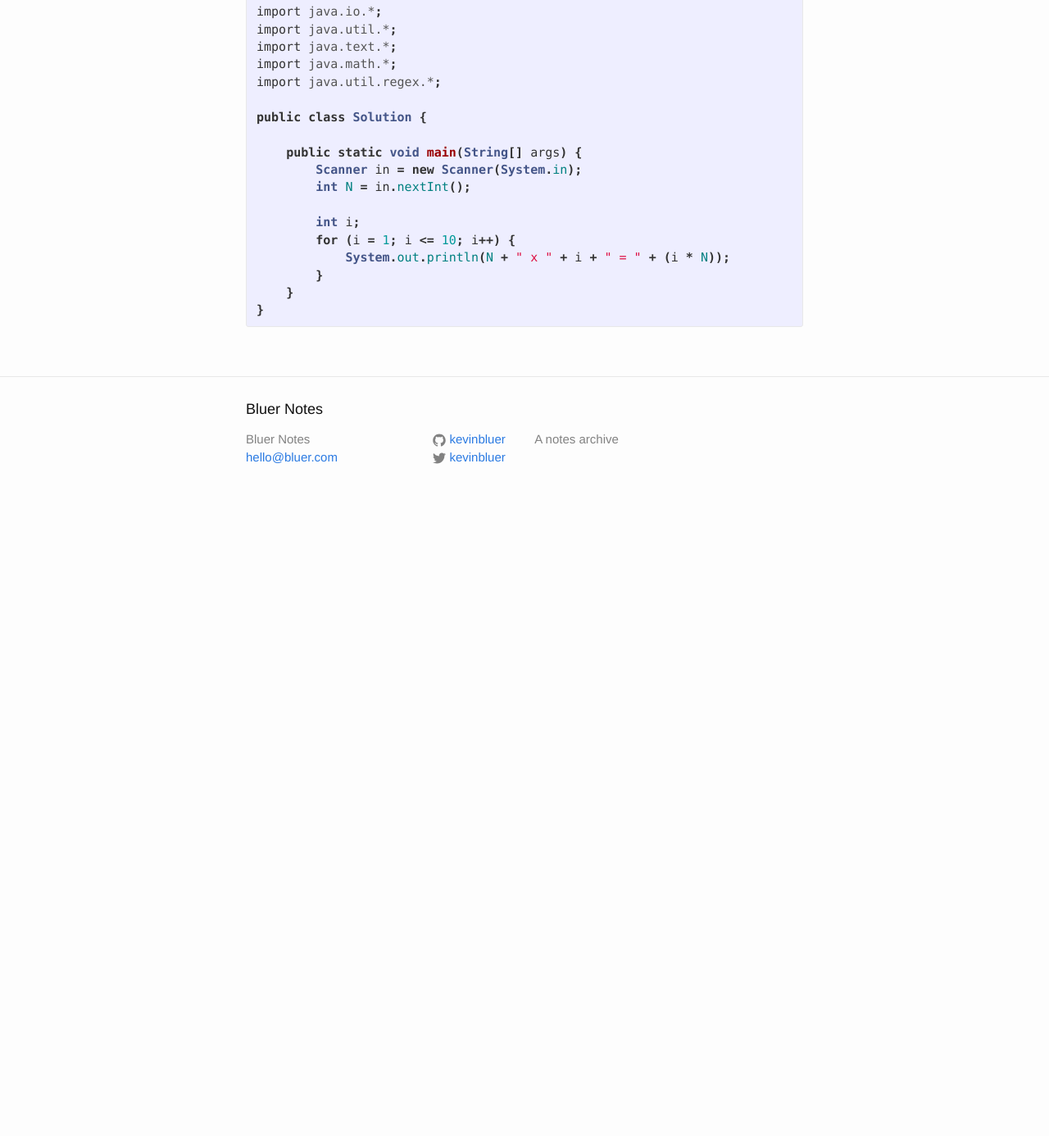
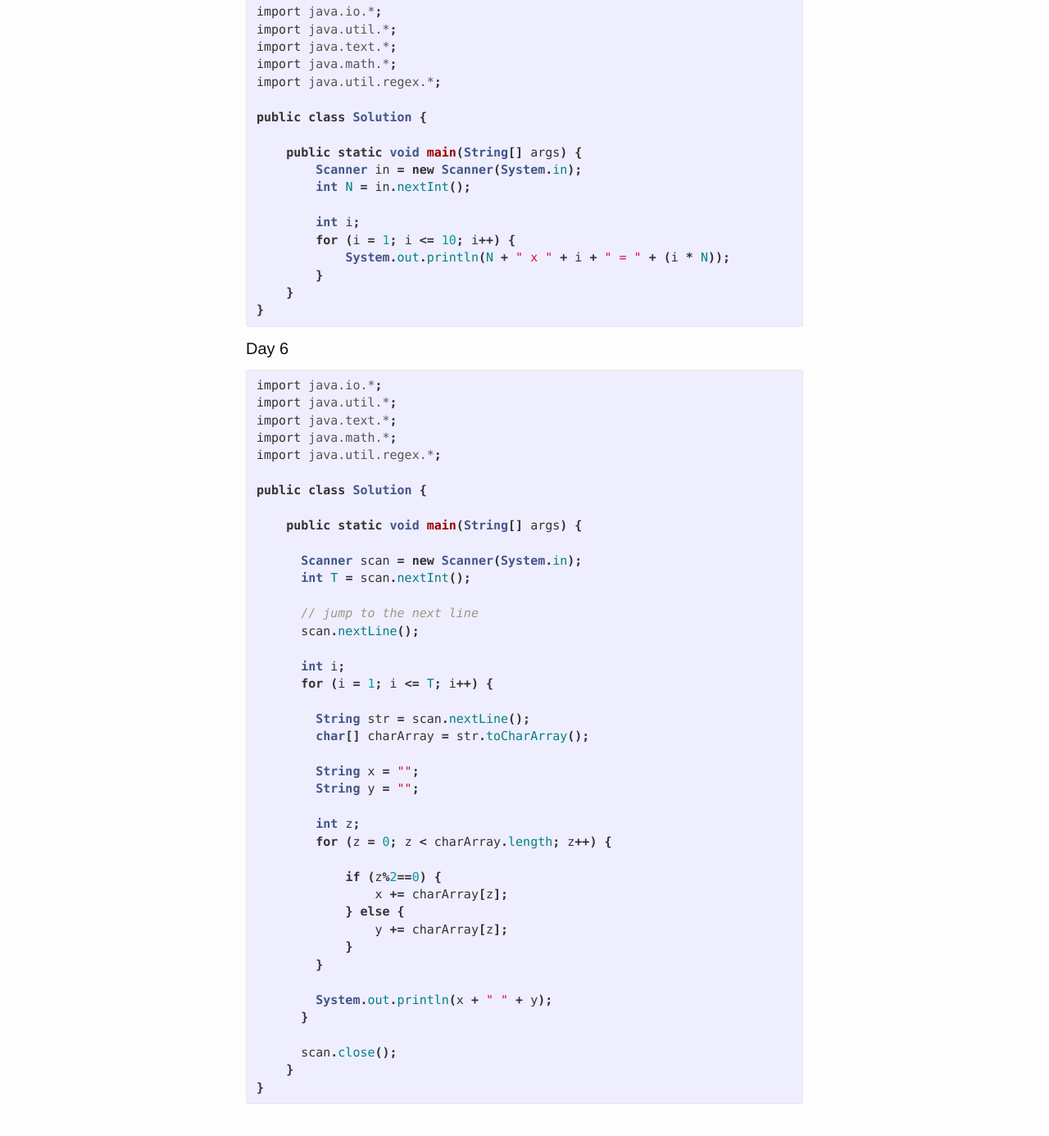
Before and after one commit to kevinbluer/bluer-notes-jekyll, a Jekyll site: the page built from java.md, in a window 1280 px wide and 1400 px high, scrolled down 3320 px. Shown: the top 1386 px of the window at 82% size. Built offline with Jekyll 4.4.1, drawn with Linux system fonts in a browser that asks for light colours; before the commit the page ends 3950 px from its top, so only the background shows below that.

Commit message:
next hackerrank

```diff
--- a/java.md
+++ b/java.md
@@ -172,3 +172,49 @@ public class Solution {
     }
 }
 {% endhighlight %}
+
+#### Day 6
+
+{% highlight java %}
+import java.io.*;
+import java.util.*;
+import java.text.*;
+import java.math.*;
+import java.util.regex.*;
+
+public class Solution {
+
+    public static void main(String[] args) {
+
+      Scanner scan = new Scanner(System.in);
+      int T = scan.nextInt();
+
+      // jump to the next line
+      scan.nextLine();
+
+      int i;
+      for (i = 1; i <= T; i++) {
+
+        String str = scan.nextLine();
+        char[] charArray = str.toCharArray();
+
+        String x = "";
+        String y = "";
+
+        int z;
+        for (z = 0; z < charArray.length; z++) {
+
+            if (z%2==0) {
+                x += charArray[z];
+            } else {
+                y += charArray[z];
+            }
+        }
+
+        System.out.println(x + " " + y);
+      }
+
+      scan.close();
+    }
+}
+{% endhighlight %}
```
